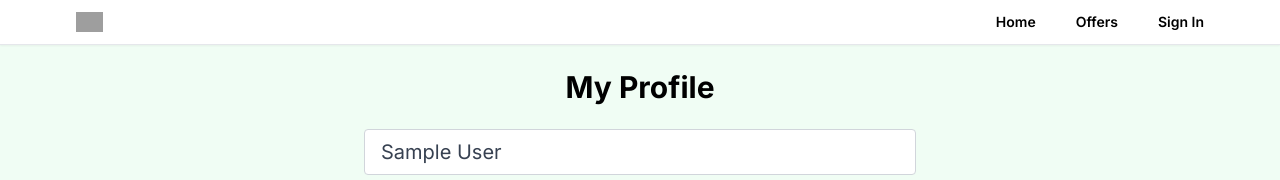
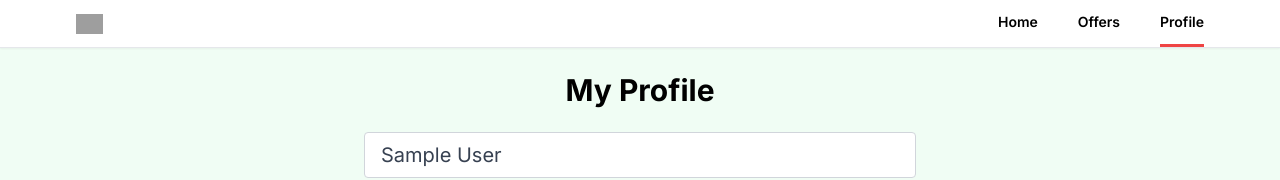
Before and after one commit to ImagicaQueen/realtor-clone, a Next.js app: page /profile in a window 1280 px wide. Shown: the top 180 px of the page. Built offline with nearby package versions, Linux system fonts and the light colour scheme; no server answers; sample sign-in values are in the browser's storage; grey boxes are pictures that could not be loaded.

Commit message:
complete the header component and make it dynamic

```diff
--- a/src/_components/Header.tsx
+++ b/src/_components/Header.tsx
@@ -1,24 +1,42 @@
 "use client";
-import React from "react";
+import React, { useEffect, useState } from "react";
 import { usePathname } from "next/navigation";
 import { NavLinkProps } from "@/interfaces/header";
 import Link from "next/link";
+import { auth } from "@/firebase";
+import { onAuthStateChanged } from "firebase/auth";
 
 const Header = () => {
-  const path: NavLinkProps[] = [
-    {
-      route: "/",
-      label: "Home",
-    },
-    {
-      route: "/offers",
-      label: "Offers",
-    },
-    {
-      route: "/sign-in",
-      label: "Sign In",
-    },
-  ];
+  const [pageState, setPageState] = useState<string>("Sign In");
+  const [path, setPath] = useState<NavLinkProps[]>([
+    { route: "/", label: "Home" },
+    { route: "/offers", label: "Offers" },
+    { route: "/sign-in", label: "Sign In" },
+  ]);
+
+  useEffect(() => {
+    onAuthStateChanged(auth, (user) => {
+      if (user) {
+        setPageState("Profile");
+        setPath((prev) =>
+          prev.map((p) =>
+            p.route === "/sign-in"
+              ? { ...p, route: "/profile", label: "Profile" }
+              : p
+          )
+        );
+      } else {
+        setPageState("Sign In");
+        setPath((prev) =>
+          prev.map((p) =>
+            p.route === "/profile"
+              ? { ...p, route: "/sign-in", label: "Sign In" }
+              : p
+          )
+        );
+      }
+    });
+  }, [auth]);
 
   return (
     <div className="bg-white border-b shadow-sm sticky top-0 z-50">
--- a/src/app/profile/page.tsx
+++ b/src/app/profile/page.tsx
@@ -6,7 +6,6 @@ import { useAuthStatus } from "@/hooks/useAuthStatus";
 import { toast } from "react-toastify";
 import { updateProfile } from "firebase/auth";
 import { doc, updateDoc } from "firebase/firestore";
-
 interface ProfileFormData {
   name: string;
   email: string;
```
